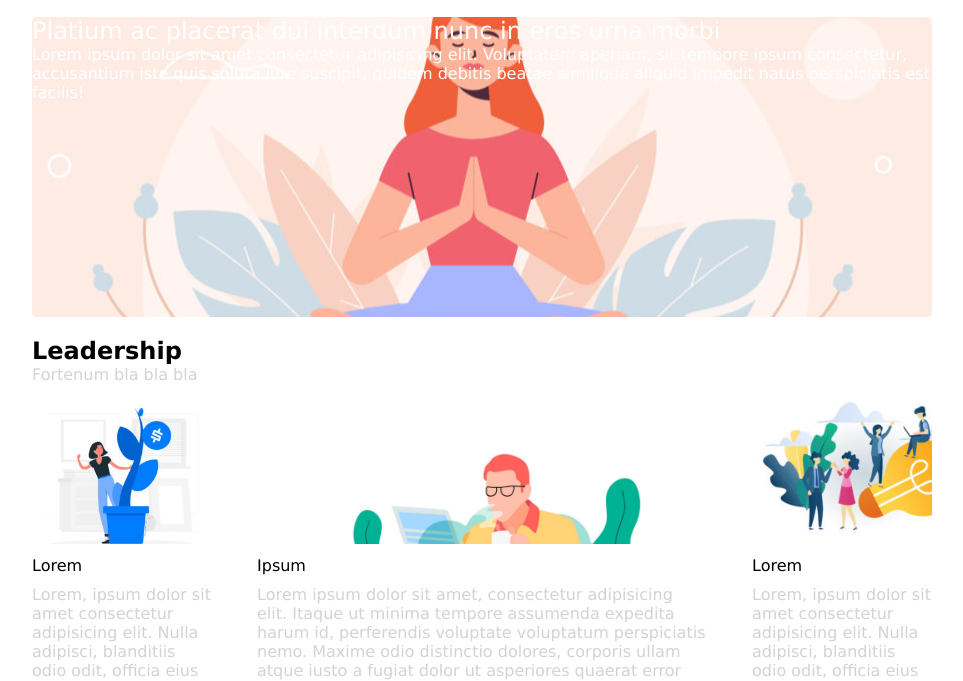
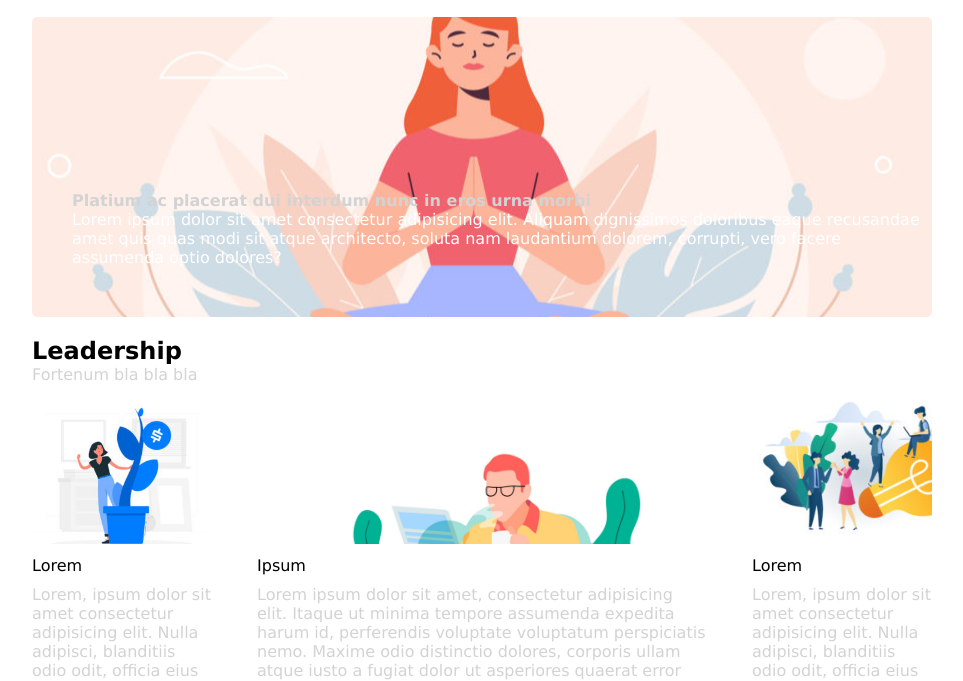
Before and after one commit to Gmarksa/htmlcss-wp, a plain HTML site: page index.html in a window 1280 px wide. Shown: the part 103-784 px from the top of the page, without its empty margins (158-1121 px from the left). Drawn offline with Linux system fonts and the light colour scheme.

Commit message:
Posizione del testo nel banner

```diff
--- a/css/style.css
+++ b/css/style.css
@@ -15,10 +15,6 @@
 
 .black_txt{
     color: black;
-}
-
-.white_txt{
-    color: white;
 }
 
 #Logo{
@@ -42,9 +38,11 @@ nav > a{
     margin-right: 15px;
 }
 
-.block_top{
+.block_top_container{
     width: 100%;
     height: 300px;
+
+    position: relative;
 
     border-radius: 5px;
 
@@ -55,9 +53,19 @@ nav > a{
     margin-bottom: 20px;
 }
 
+.block_top_txt{
+    position: absolute;
+
+    left: 40px;
+    bottom: 50px;
+}
+
+.block_top_txt >  span{
+    color: white;
+}
+
 .sidebar_left, .sidebar_right{
     width: 20%;
-
     float: left;
 
     border-radius: 5px;
@@ -73,7 +81,6 @@ nav > a{
 
 .content{
     width: 50%;
-/*     height: 400px; */
     float: left;
 
     border-radius: 5px;
@@ -94,7 +101,7 @@ footer{
     background-color: lightgray;
     background-size: cover;
 
-
+    border-radius: 5px;
     margin-bottom: 12px;
 }
 
@@ -104,7 +111,6 @@ footer{
 
 #img_left{
     background-image: url("../img/img-1.jpg");
-
 }
 
 #img_center{
--- a/index.html
+++ b/index.html
@@ -28,9 +28,11 @@
         </header>
 
         <!-- Articolo in evidenza  -->
-        <div class="block_top">
-            <span class="white_txt" style="font-size: 1.5em;">Platium ac placerat dui interdum nunc in eros urna morbi</span><br>
-            <span class="white_txt">Lorem ipsum dolor sit amet consectetur adipisicing elit. Voluptatem aperiam, sit tempore ipsum consectetur, accusantium iste quis soluta iure suscipit, quidem debitis beatae similique aliquid impedit natus perspiciatis est facilis!</span>
+        <div class="block_top_container">
+            <div class="block_top_txt">
+                <h4>Platium ac placerat dui interdum nunc in eros urna morbi</h4>
+                <span>Lorem ipsum dolor sit amet consectetur adipisicing elit. Aliquam dignissimos doloribus eaque recusandae amet quis quas modi sit atque architecto, soluta nam laudantium dolorem, corrupti, vero facere assumenda optio dolores?</span>
+            </div>
         </div>
 
         <!-- Sezione leadership?  -->
```
